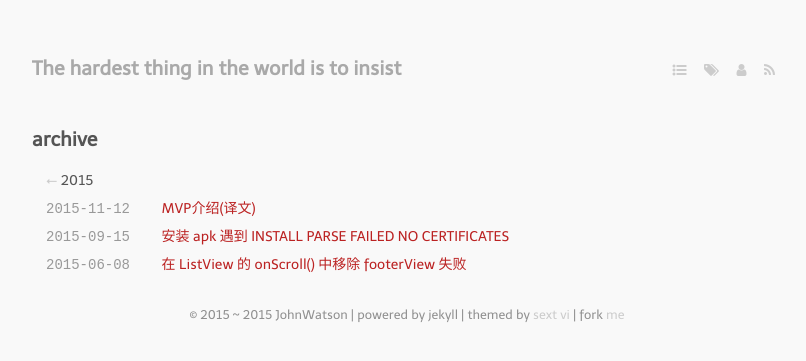
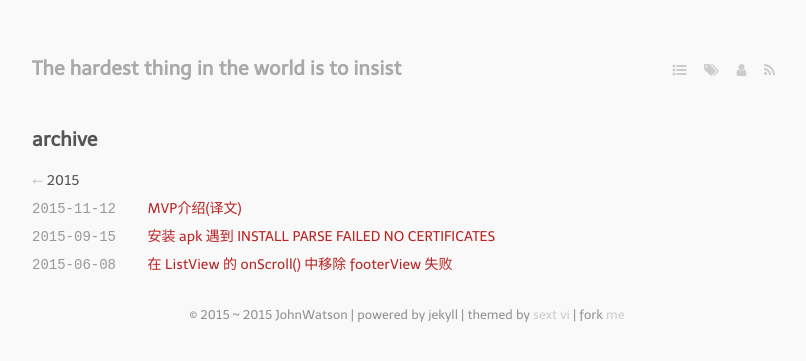
Before and after one commit to johnwatsondev/johnwatsondev.github.io, a Jekyll site: the page built from archive.md, in a window 1280 px wide. Shown: the top 361 px of the page, without its empty margins (233-1039 px from the left). Built offline with Jekyll 4.4.1, drawn with Linux system fonts in a browser that asks for light colours; nearby versions of some CDN libraries; some web fonts are replaced; Markdown is read by kramdown in place of the engine named in the settings.

Commit message:
update ul style

```diff
--- a/media/css/style.css
+++ b/media/css/style.css
@@ -25,11 +25,13 @@ body {
   -webkit-font-smoothing: antialiased; }
 
 ol, ul {
-  list-style-position: inside;
-  padding-left: 1em; }
+  list-style-position: inside; }
 
 li {
   padding: .2em 0; }
+
+li ul, li ol {
+  padding-left: 1em; }
 
 hr {
   width: 4em;
```
